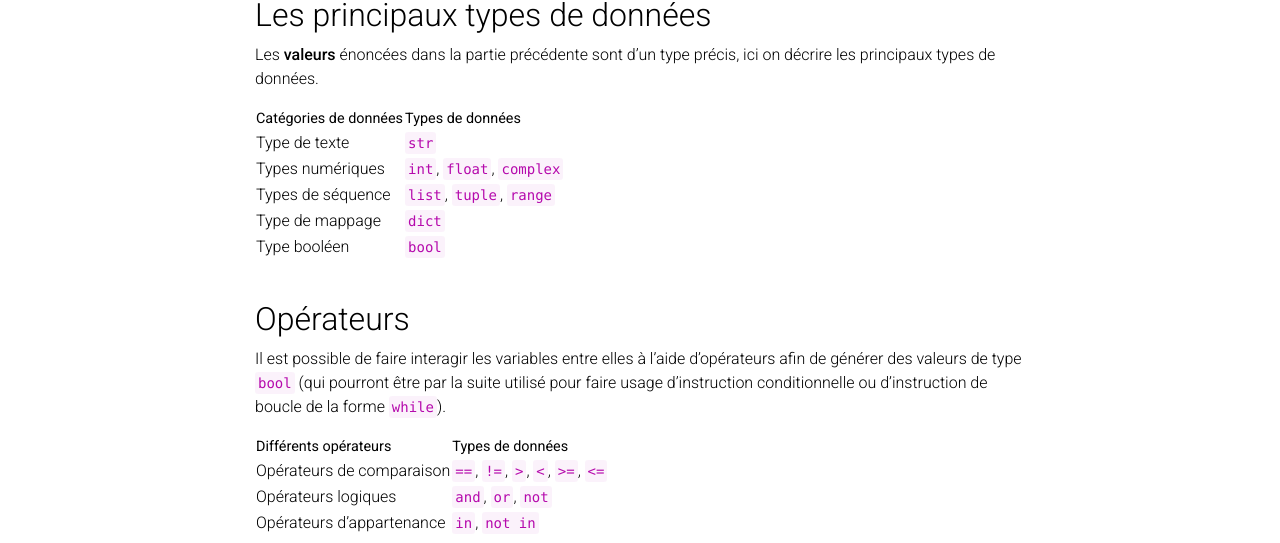
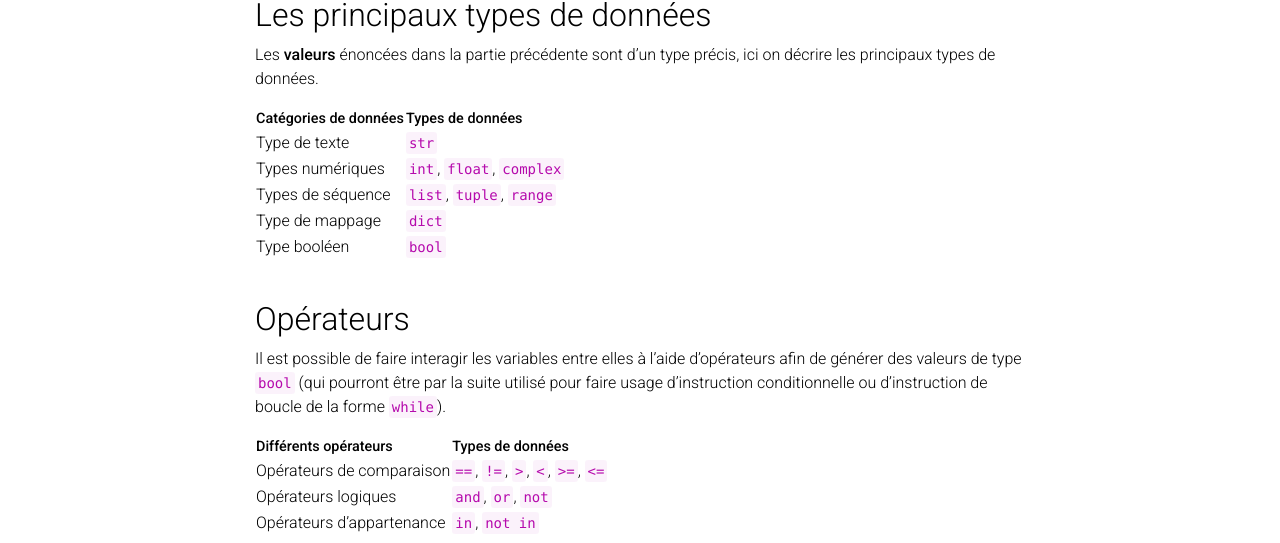
Before and after one commit to mpek29/mpek29.github.io, a Jekyll site: the page built from _cheatsheets/python.md, in a window 1280 px wide. Shown: the part 275-818 px from the top of the page. Built offline with Jekyll 4.4.1, drawn with Linux system fonts in a browser that asks for light colours; comment, search, counter and statistics services are not loaded; a style sheet for code colours, icons or effects is not loaded.

```diff
--- a/_cheatsheets/python.md
+++ b/_cheatsheets/python.md
@@ -10,20 +10,20 @@ La notion de variable désigne un conteneur ayant pour but de stocker une **vale
 ## Les principaux types de données
 Les **valeurs** énoncées dans la partie précédente sont d'un type précis, ici on décrire les principaux types de données.
 
-| Catégories de données   | Types de données            |
-|-----------------------  |---------------------------  |
-| Type de texte           | `str`                       |
-| Types numériques        | `int`, `float`, `complex`   |
-| Types de séquence       | `list`, `tuple`, `range`    |
-| Type de mappage         | `dict`                      |
-| Type booléen            | `bool`                      |
+| **Catégories de données**  | **Types de données**        |
+|--------------------------  |---------------------------  |
+| Type de texte              | `str`                       |
+| Types numériques           | `int`, `float`, `complex`   |
+| Types de séquence          | `list`, `tuple`, `range`    |
+| Type de mappage            | `dict`                      |
+| Type booléen               | `bool`                      |
 
 <br>
 
 ## Opérateurs
 Il est possible de faire interagir les variables entre elles à l'aide d'opérateurs afin de générer des valeurs de type `bool` (qui pourront être par la suite utilisé pour faire usage d'instruction conditionnelle ou d'instruction de boucle de la forme `while`).
 
-| Différents opérateurs       | Types de données                  |
+| **Différents opérateurs**   | **Types de données**              |
 |---------------------------  |---------------------------------- |
 | Opérateurs de comparaison   | `==`, `!=`, `>`, `<`, `>=`, `<=`  |
 | Opérateurs logiques         | `and`, `or`, `not`                |
```
